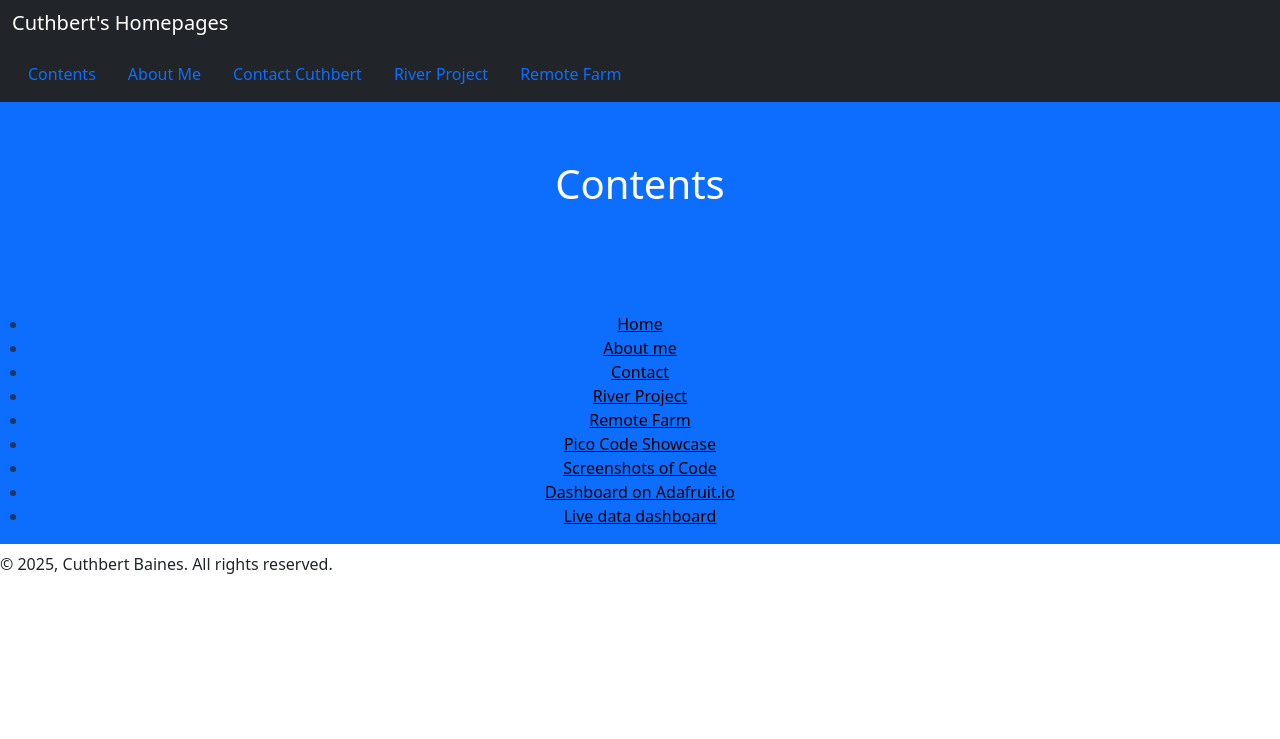
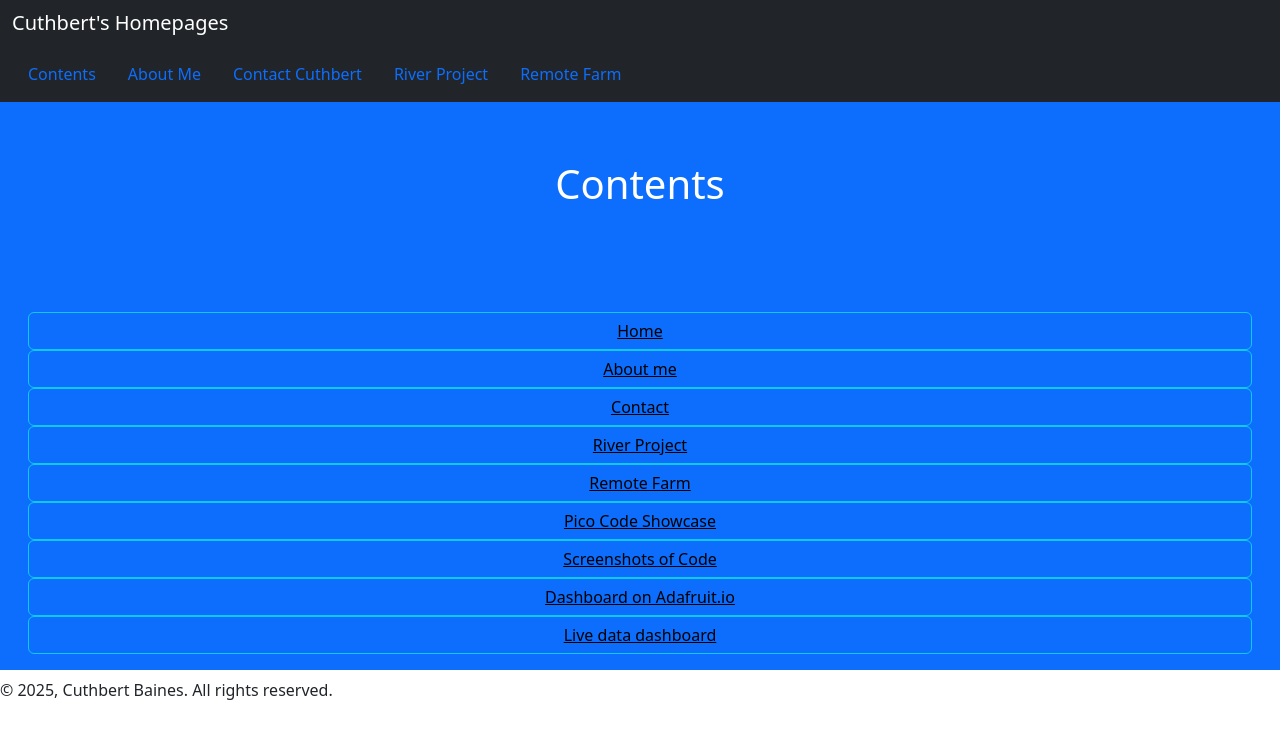
Before and after one commit to cuthbert86/cuthbert86.github.io, a Jekyll site: the page built from contents.html, in a window 1280 px wide. Shown: the top 739 px of the page. Built offline with Jekyll 4.4.1, drawn with Linux system fonts in a browser that asks for light colours.

Commit message:
Update contents.html
Signed-off-by: Cuthbert Baines <149163506+cuthbert86@users.noreply.github.com>

```diff
--- a/contents.html
+++ b/contents.html
@@ -12,15 +12,15 @@ author: Cuthbert Baines
   <br></br>
 <centre>
   <ul class="list-group">
-    <li class="list-group-item-action"><a class="link-body-emphasis" href="index">Home</a></li>
-    <li class="list-group-item-action"><a class="link-body-emphasis" href="about">About me</a></li>
-    <li class="list-group-item-action"><a class="link-body-emphasis" href="contact">Contact</a></li>
-    <li class="list-group-item-action"><a class="link-body-emphasis" href="River_Project">River Project</a></li>
-    <li class="list-group-item-action"><a class="link-body-emphasis" href="Remote_Farm_Project">Remote Farm</a></li>
-    <li class="list-group-item-action"><a class="link-body-emphasis" href="PiCode_showcase">Pico Code Showcase</a></li>
-    <li class="list-group-item-action"><a class="link-body-emphasis" href="screenshots">Screenshots of Code</a></li>
-    <li class="list-group-item-action"><a class="link-body-emphasis" href="https://io.adafruit.com/CuthbertB/dashboards/dashboard-for-iframe?kiosk=true">Dashboard on Adafruit.io</a></li>
-    <li class="list-group-item-action"><a class="link-body-emphasis" href="embeded_dashboard">Live data dashboard</a></li>
+    <li class="btn btn-outline-info" type="submit"><a class="link-body-emphasis" href="index">Home</a></li>
+    <li class="btn btn-outline-info" type="submit"><a class="link-body-emphasis" href="about">About me</a></li>
+    <li class="btn btn-outline-info" type="submit"><a class="link-body-emphasis" href="contact">Contact</a></li>
+    <li class="btn btn-outline-info" type="submit"><a class="link-body-emphasis" href="River_Project">River Project</a></li>
+    <li class="btn btn-outline-info" type="submit"><a class="link-body-emphasis" href="Remote_Farm_Project">Remote Farm</a></li>
+    <li class="btn btn-outline-info" type="submit"><a class="link-body-emphasis" href="PiCode_showcase">Pico Code Showcase</a></li>
+    <li class="btn btn-outline-info" type="submit"><a class="link-body-emphasis" href="screenshots">Screenshots of Code</a></li>
+    <li class="btn btn-outline-info" type="submit"><a class="link-body-emphasis" href="https://io.adafruit.com/CuthbertB/dashboards/dashboard-for-iframe?kiosk=true">Dashboard on Adafruit.io</a></li>
+    <li class="btn btn-outline-info" type="submit"><a class="link-body-emphasis" href="embeded_dashboard">Live data dashboard</a></li>
   </ul>
 </centre>
 
```
